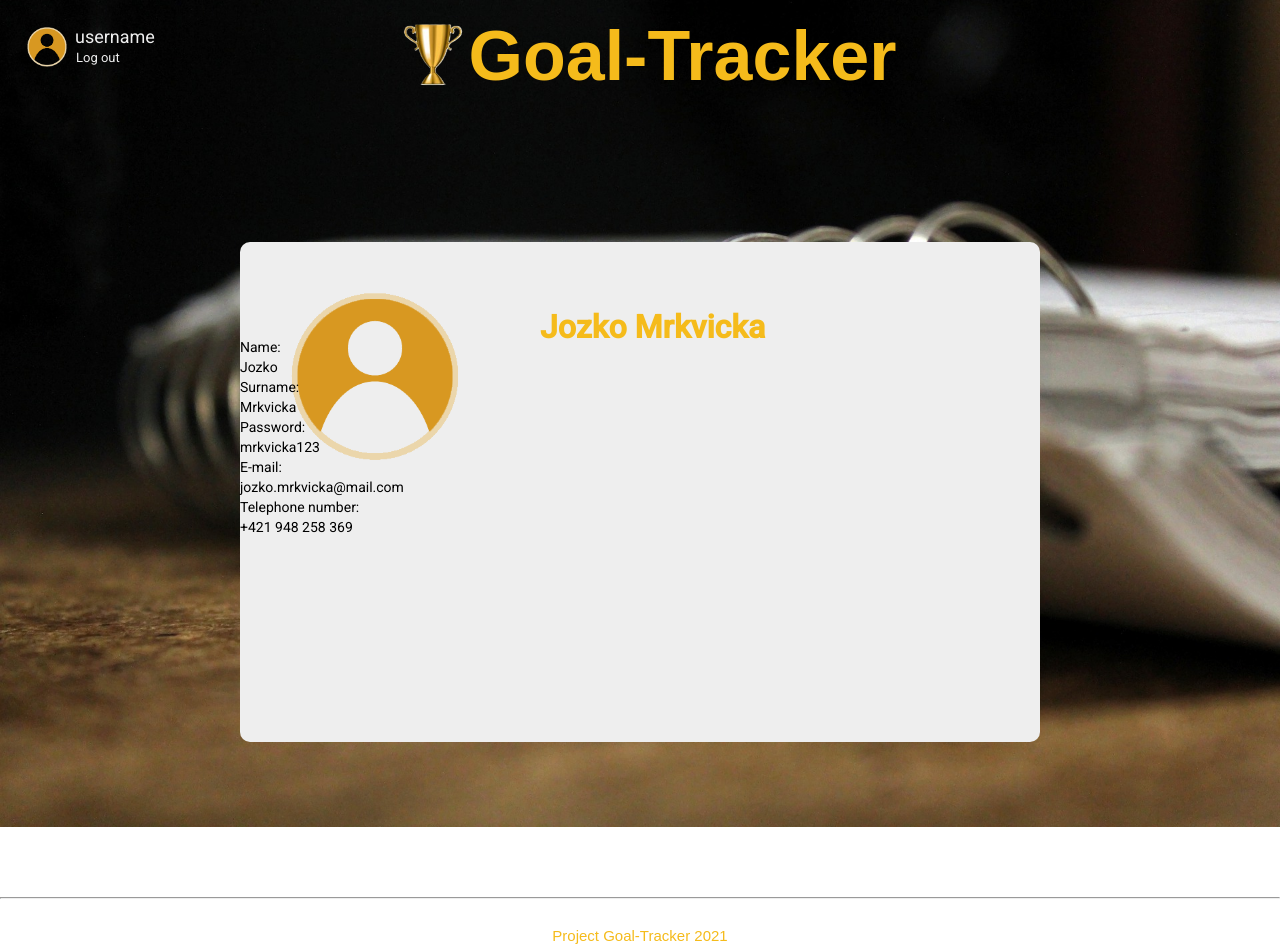
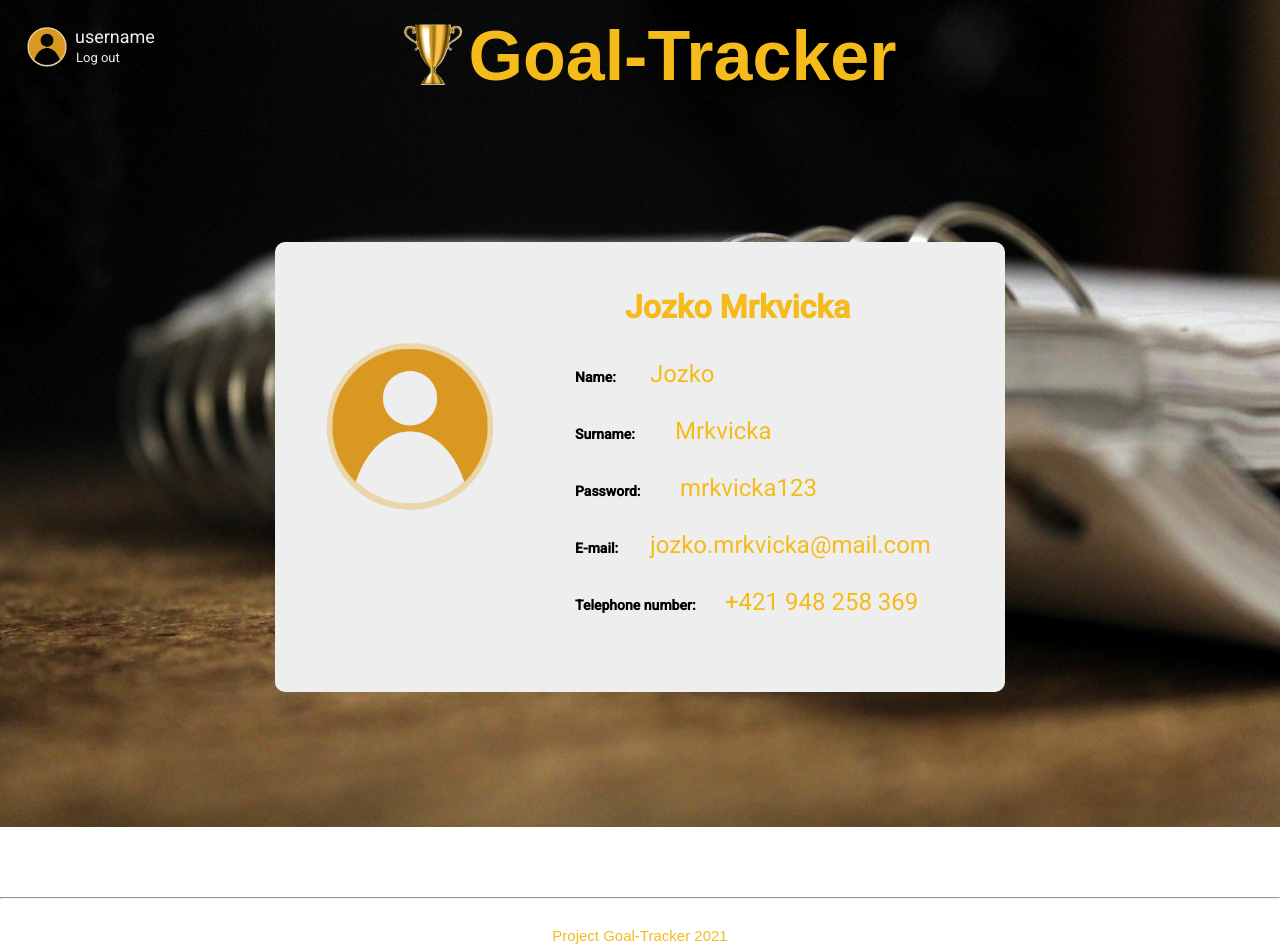
Before and after one commit to AppsLab-2/goal-tracker, an Angular app in the folder frontend/: page /accountpage in a window 1280 px wide. Shown: the top 948 px of the page. Built offline with nearby package versions, Linux system fonts and the light colour scheme.

Commit message:
account page finish

```diff
--- a/frontend/angular.json
+++ b/frontend/angular.json
@@ -1,5 +1,8 @@
 {
   "$schema": "./node_modules/@angular/cli/lib/config/schema.json",
+  "cli": {
+    "analytics": false
+  },
   "version": 1,
   "newProjectRoot": "projects",
   "projects": {
--- a/frontend/src/app/accountpage/accountpage.component.css
+++ b/frontend/src/app/accountpage/accountpage.component.css
@@ -1,6 +1,6 @@
 .account{
-    height: 500px;
-    width: 800px;
+    height: 450px;
+    width: 730px;
     margin: 0px auto;
     background-color: #eee;
     border-radius: 10px;
@@ -9,13 +9,58 @@
 }
 
 img{
-    margin: 50px;
+    margin-left: 50px;
+    margin-top: 100px;
 }
 
 .username{
     color: rgb(245, 187, 27);
     font-size: xx-large;
-    margin-left: 300px;
-    margin-top: -200px;
+    margin-left: 350px;
+    margin-top: -220px;
 
 }
+
+.typ{
+    margin-left: 300px;
+    margin-top: 40px;
+}
+
+.name{
+    color: rgb(245, 187, 27);
+    margin-left: 375px;
+    margin-top: -23px;
+    font-size: x-large;
+}
+
+.surname{
+    color: rgb(245, 187, 27);
+    margin-left: 400px;
+    margin-top: -23px;
+    font-size: x-large;
+}
+
+.password{
+    color: rgb(245, 187, 27);
+    margin-left: 405px;
+    margin-top: -23px;
+    font-size: x-large;
+}
+
+.email{
+    color: rgb(245, 187, 27);
+    margin-left: 375px;
+    margin-top: -23px;
+    font-size: x-large;
+}
+
+.phonenumber{
+    color: rgb(245, 187, 27);
+    margin-left: 450px;
+    margin-top: -23px;
+    font-size: x-large;
+}
+
+.text{
+    margin-top: 50px;
+}
--- a/frontend/src/app/accountpage/accountpage.component.html
+++ b/frontend/src/app/accountpage/accountpage.component.html
@@ -1,17 +1,17 @@
 <div style="height: 648px;">
     <div class="account">
         <img src="assets/profil.png" alt="Profil" width="170" height="170" class="profilimg">
+        <div class="username"><strong>Jozko Mrkvicka</strong></div>
         <div class="text">
-            <div class="username"><strong>Jozko Mrkvicka</strong></div>
-            <div class="typ">Name:</div>
+            <div class="typ"><strong>Name:</strong></div>
             <div class="name">Jozko</div>
-            <div class="typ">Surname:</div>
+            <div class="typ"><strong>Surname:</strong></div>
             <div class="surname">Mrkvicka</div>
-            <div class="typ">Password:</div>
+            <div class="typ"><strong>Password:</strong></div>
             <div class="password">mrkvicka123</div>
-            <div class="typ">E-mail:</div>
+            <div class="typ"><strong>E-mail:</strong></div>
             <div class="email">jozko.mrkvicka@mail.com</div>
-            <div class="typ">Telephone number:</div>
+            <div class="typ"><strong>Telephone number:</strong></div>
             <div class="phonenumber">+421 948 258 369</div>
         </div>
     </div>
```
